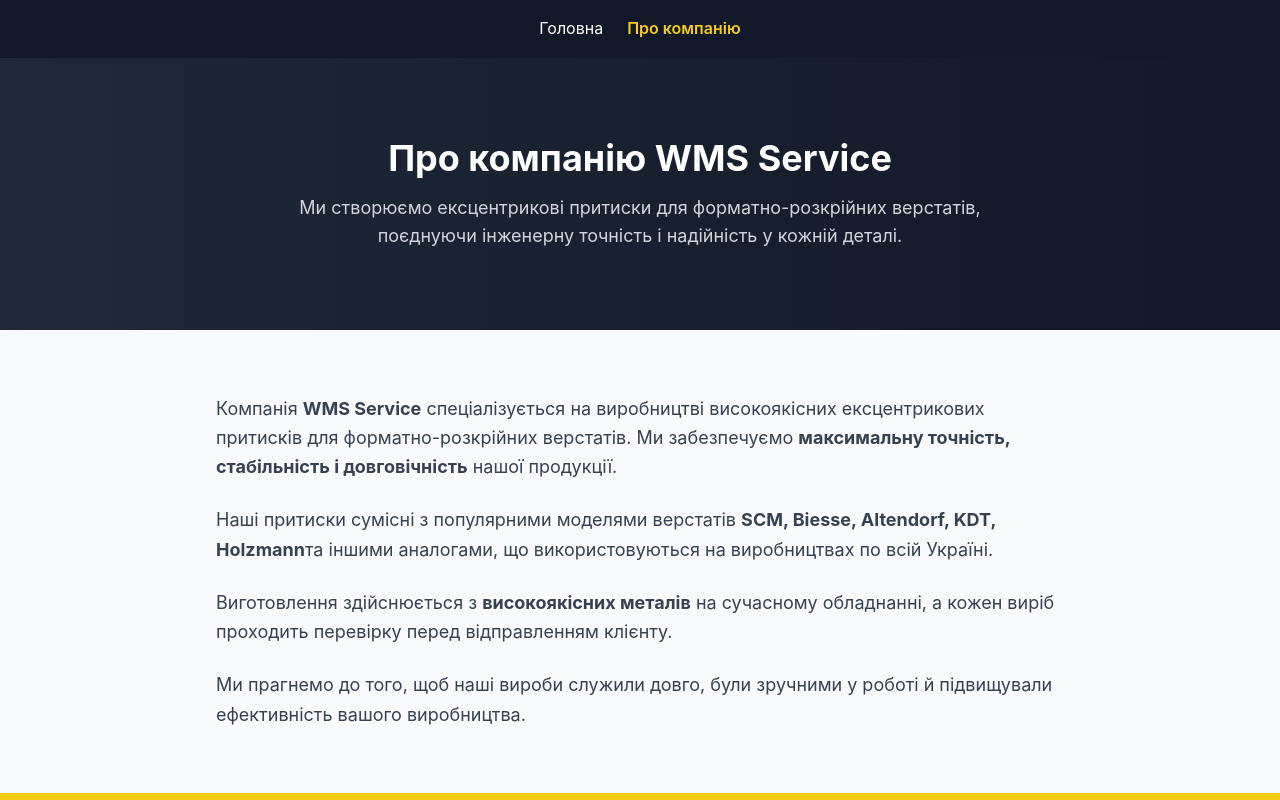
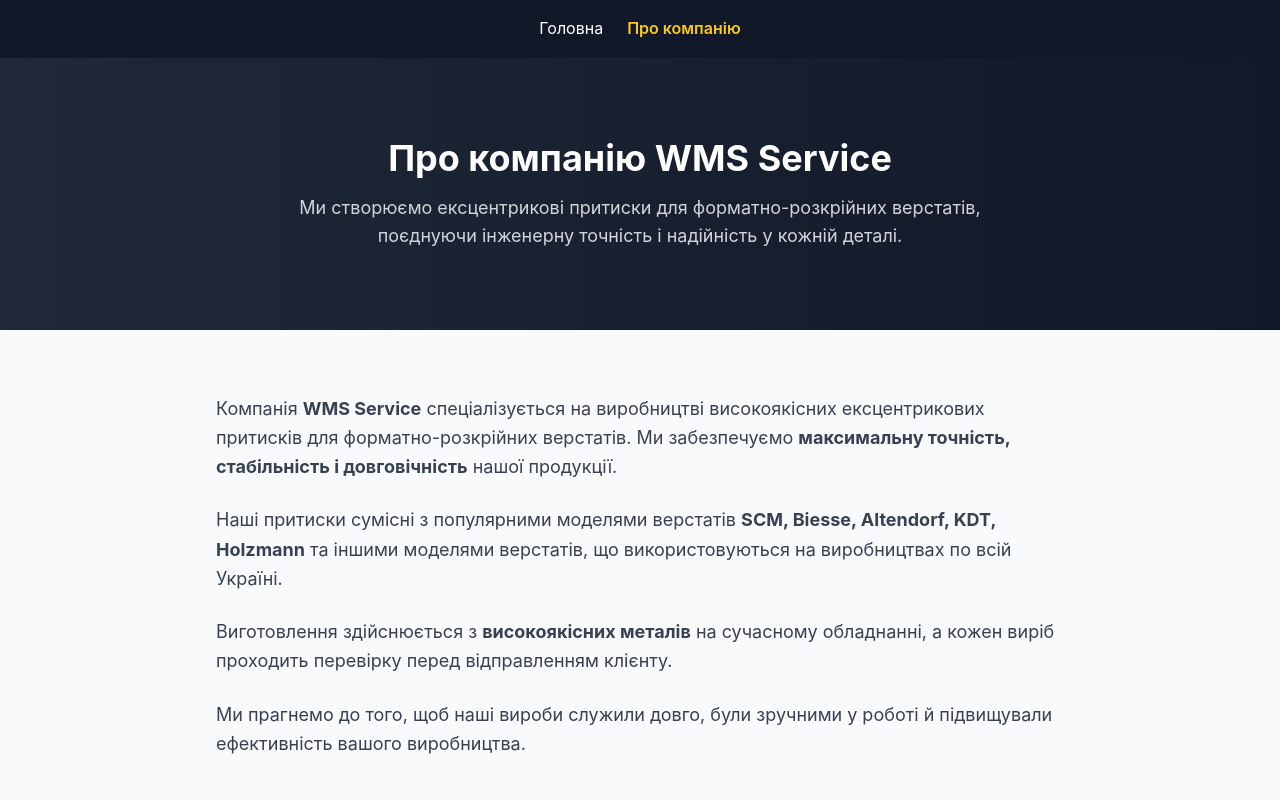
Before and after one commit to macuevr-jpg/wms-landing, a React (Vite) app: page /about in a window 1280 px wide. Shown: the top 800 px of the page. Built offline with nearby package versions, Linux system fonts and the light colour scheme.

Commit message:
fix missing space after Holzmann

```diff
--- a/src/About.jsx
+++ b/src/About.jsx
@@ -16,7 +16,7 @@
         </p>
       </section>
 
-      {/* 🔹 Твоя текстова секція залишається без змін */}
+      {/* 🔹 Твоя текстова секція */}
       <section className="py-16 px-6 max-w-4xl mx-auto text-lg leading-relaxed text-gray-700">
         <p className="mb-6">
           Компанія <strong>WMS Service</strong> спеціалізується на виробництві
@@ -24,9 +24,10 @@
           Ми забезпечуємо <strong>максимальну точність, стабільність і довговічність</strong> нашої продукції.
         </p>
         <p className="mb-6">
-          Наші притиски сумісні з популярними моделями верстатів <strong>SCM, Biesse, Altendorf, KDT, Holzmann</strong>
-          та іншими аналогами, що використовуються на виробництвах по всій Україні.
-        </p>
+  Наші притиски сумісні з популярними моделями верстатів{" "}
+  <strong>SCM, Biesse, Altendorf, KDT, Holzmann</strong>{" "}
+  та іншими моделями верстатів, що використовуються на виробництвах по всій Україні.
+</p>
         <p className="mb-6">
           Виготовлення здійснюється з <strong>високоякісних металів</strong> на сучасному обладнанні,
           а кожен виріб проходить перевірку перед відправленням клієнту.
```
Also changed, not shown: 2 other files (tests, documents, lock files or other folders).
